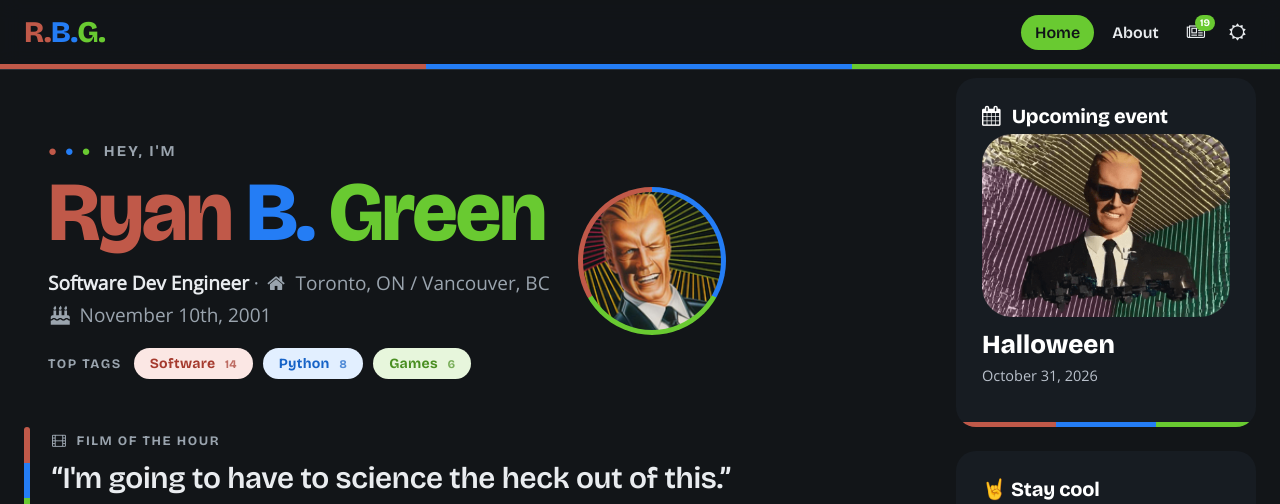
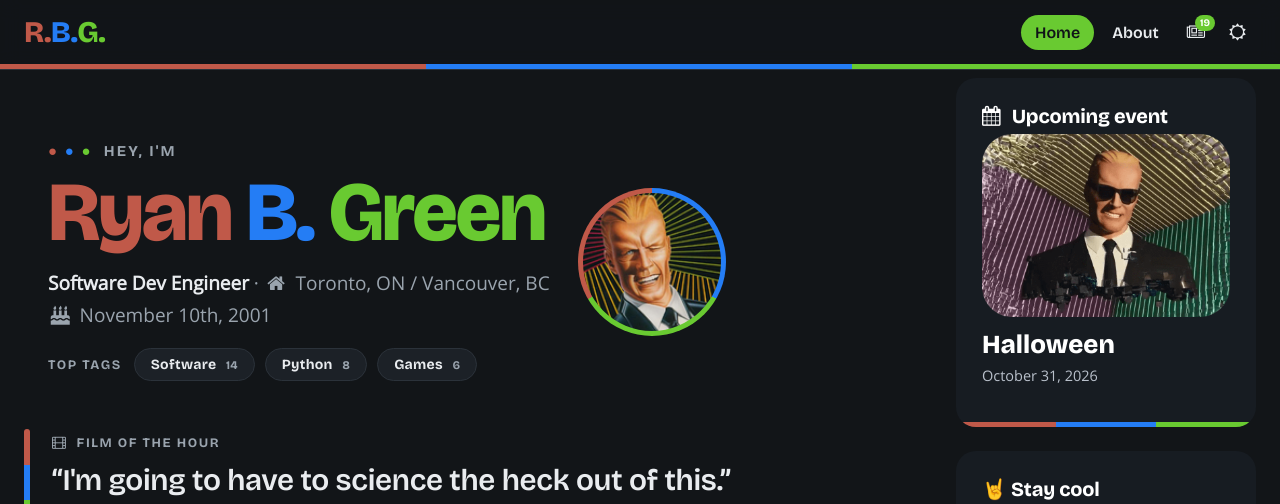
Before and after one commit to AlmostGreenz/personal-site, a plain HTML site: page docs/index.html in a window 1280 px wide. Both pictures are taken after a click on the button "Toggle dark mode". Shown: the top 504 px of the page. Drawn offline with Linux system fonts and the light colour scheme.

Commit message:
Update Top Tags colouring for DarkMode

```diff
--- a/docs/static/styling/css/bold.css
+++ b/docs/static/styling/css/bold.css
@@ -368,3 +368,5 @@ footer .tribar { height: 4px; border-radius: 2px; max-width: 200px; margin: 0 au
 [data-theme="dark"] .gallery-lead { background: #22282f; }
 [data-theme="dark"] .side-card { background: #171c22; }
 [data-theme="dark"] .side-card a.btn { color: #101418; }
+[data-theme="dark"] .top-tags .tag { background: var(--card); color: var(--ink); border: 1px solid var(--line); }
+[data-theme="dark"] .top-tags .tag small { color: var(--muted); opacity: 1; }
--- a/source/static/styling/css/bold.css
+++ b/source/static/styling/css/bold.css
@@ -368,3 +368,5 @@ footer .tribar { height: 4px; border-radius: 2px; max-width: 200px; margin: 0 au
 [data-theme="dark"] .gallery-lead { background: #22282f; }
 [data-theme="dark"] .side-card { background: #171c22; }
 [data-theme="dark"] .side-card a.btn { color: #101418; }
+[data-theme="dark"] .top-tags .tag { background: var(--card); color: var(--ink); border: 1px solid var(--line); }
+[data-theme="dark"] .top-tags .tag small { color: var(--muted); opacity: 1; }
```
